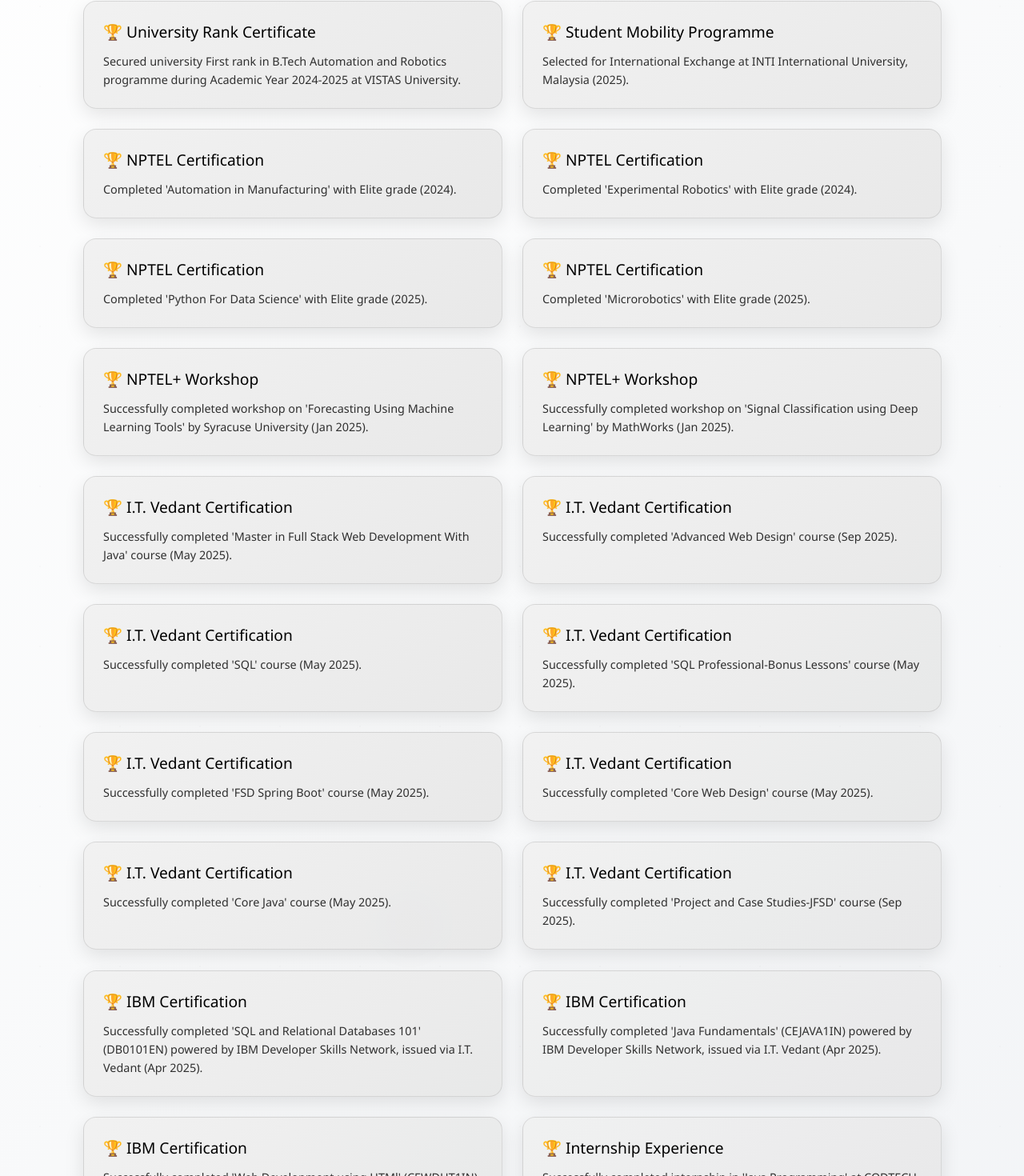
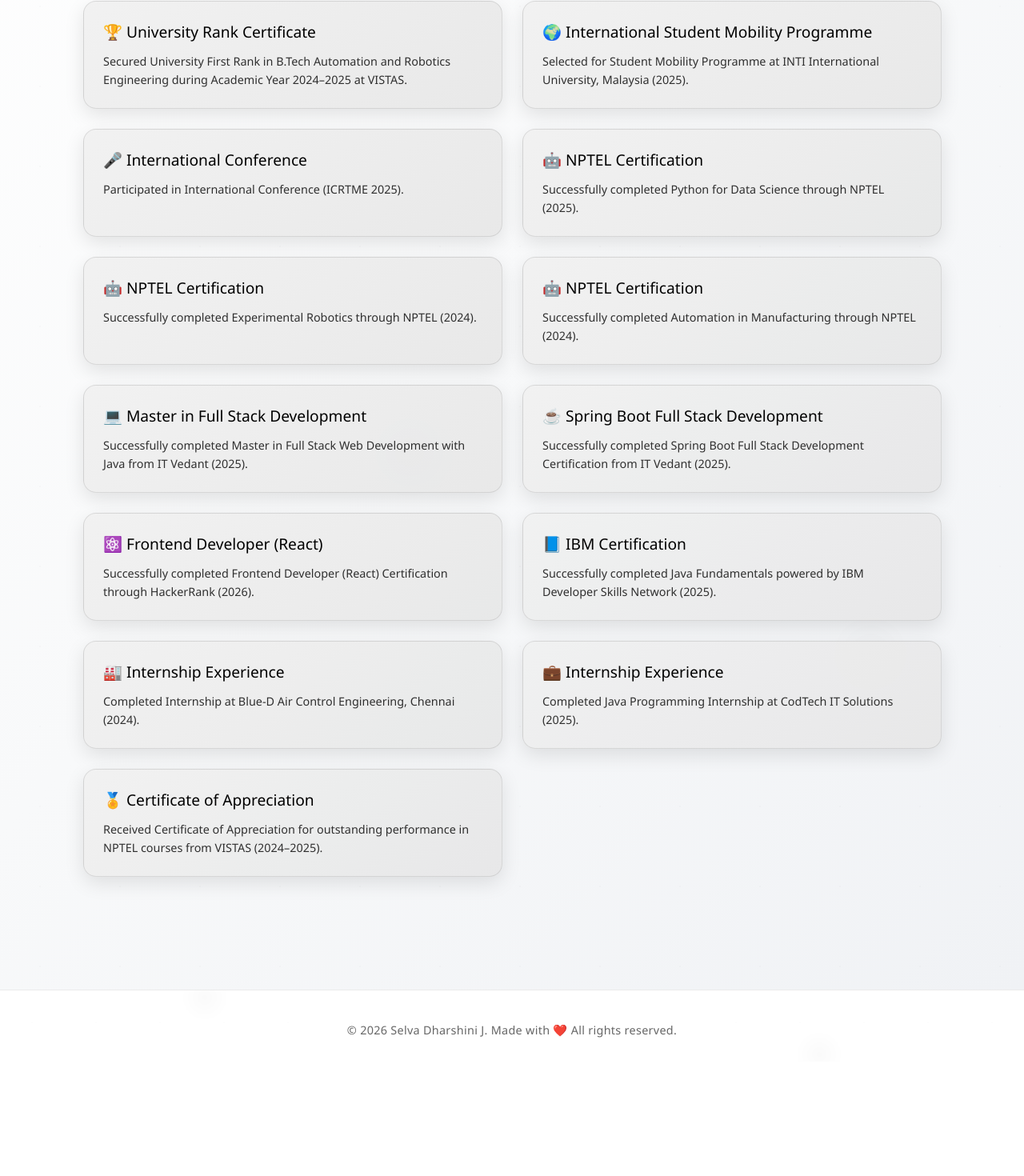
Before and after one commit to Dharshinijegan04/Portfolio, a React (Create React App) app in the folder my-portfolio/: page /Achievements in a window 1280 px wide. Shown: the part 442-1912 px from the top of the page at 80% size. After the commit the page ends 1769 px from the top, so only its background shows below. Built offline with nearby package versions, Linux system fonts and the light colour scheme.

Commit message:
Updated portfolio achievements section

```diff
--- a/my-portfolio/package.json
+++ b/my-portfolio/package.json
@@ -7,6 +7,7 @@
     "@testing-library/jest-dom": "^6.8.0",
     "@testing-library/react": "^16.3.0",
     "@testing-library/user-event": "^13.5.0",
+    "framer-motion": "^12.40.0",
     "react": "^19.1.1",
     "react-dom": "^19.1.1",
     "react-icons": "^5.6.0",
--- a/my-portfolio/src/components/Achievements.js
+++ b/my-portfolio/src/components/Achievements.js
@@ -4,127 +4,91 @@
 function Achievements() {
   const achievements = [
     {
-      title: "University Rank Certificate",
-      detail: "Secured university First rank in B.Tech Automation and Robotics programme during Academic Year 2022-2023 at VISTAS University."
+      title: "🏆 University Rank Certificate",
+      detail:
+        "Secured University First Rank in B.Tech Automation and Robotics Engineering during Academic Year 2022–2023 at VISTAS."
     },
     {
-      title: "University Rank Certificate",
-      detail: "Secured university First rank in B.Tech Automation and Robotics programme during Academic Year 2023-2024 at VISTAS University."
+      title: "🏆 University Rank Certificate",
+      detail:
+        "Secured University First Rank in B.Tech Automation and Robotics Engineering during Academic Year 2023–2024 at VISTAS."
     },
     {
-      title: "University Rank Certificate",
-      detail: "Secured university First rank in B.Tech Automation and Robotics programme during Academic Year 2024-2025 at VISTAS University."
+      title: "🏆 University Rank Certificate",
+      detail:
+        "Secured University First Rank in B.Tech Automation and Robotics Engineering during Academic Year 2024–2025 at VISTAS."
     },
     {
-      title: "Student Mobility Programme",
-      detail: "Selected for International Exchange at INTI International University, Malaysia (2025)."
+      title: "🌍 International Student Mobility Programme",
+      detail:
+        "Selected for Student Mobility Programme at INTI International University, Malaysia (2025)."
     },
     {
-      title: "NPTEL Certification",
-      detail: "Completed 'Automation in Manufacturing' with Elite grade (2024)."
+      title: "🎤 International Conference",
+      detail:
+        "Participated in International Conference (ICRTME 2025)."
     },
     {
-      title: "NPTEL Certification",
-      detail: "Completed 'Experimental Robotics' with Elite grade (2024)."
+      title: "🤖 NPTEL Certification",
+      detail:
+        "Successfully completed Python for Data Science through NPTEL (2025)."
     },
     {
-      title: "NPTEL Certification",
-      detail: "Completed 'Python For Data Science' with Elite grade (2025)."
+      title: "🤖 NPTEL Certification",
+      detail:
+        "Successfully completed Experimental Robotics through NPTEL (2024)."
     },
     {
-      title: "NPTEL Certification",
-      detail: "Completed 'Microrobotics' with Elite grade (2025)."
+      title: "🤖 NPTEL Certification",
+      detail:
+        "Successfully completed Automation in Manufacturing through NPTEL (2024)."
     },
     {
-     title: "NPTEL+ Workshop",
-      detail: "Successfully completed workshop on 'Forecasting Using Machine Learning Tools' by Syracuse University (Jan 2025)."
+      title: "💻 Master in Full Stack Development",
+      detail:
+        "Successfully completed Master in Full Stack Web Development with Java from IT Vedant (2025)."
     },
     {
-      title: "NPTEL+ Workshop",
-      detail: "Successfully completed workshop on 'Signal Classification using Deep Learning' by MathWorks (Jan 2025)."
+      title: "☕ Spring Boot Full Stack Development",
+      detail:
+        "Successfully completed Spring Boot Full Stack Development Certification from IT Vedant (2025)."
     },
     {
-      title: "I.T. Vedant Certification",
-      detail: "Successfully completed 'Master in Full Stack Web Development With Java' course (May 2025)."
+      title: "⚛️ Frontend Developer (React)",
+      detail:
+        "Successfully completed Frontend Developer (React) Certification through HackerRank (2026)."
     },
     {
-      title: "I.T. Vedant Certification",
-      detail: "Successfully completed 'Advanced Web Design' course (Sep 2025)."
+      title: "📘 IBM Certification",
+      detail:
+        "Successfully completed Java Fundamentals powered by IBM Developer Skills Network (2025)."
     },
     {
-      title: "I.T. Vedant Certification",
-      detail: "Successfully completed 'SQL' course (May 2025)."
+      title: "🏭 Internship Experience",
+      detail:
+        "Completed Internship at Blue-D Air Control Engineering, Chennai (2024)."
     },
     {
-      title: "I.T. Vedant Certification",
-      detail: "Successfully completed 'SQL Professional-Bonus Lessons' course (May 2025)."
+      title: "💼 Internship Experience",
+      detail:
+        "Completed Java Programming Internship at CodTech IT Solutions (2025)."
     },
     {
-      title: "I.T. Vedant Certification",
-      detail: "Successfully completed 'FSD Spring Boot' course (May 2025)."
-    },
-    {
-      title: "I.T. Vedant Certification",
-      detail: "Successfully completed 'Core Web Design' course (May 2025)."
-    },
-    {
-      title: "I.T. Vedant Certification",
-      detail: "Successfully completed 'Core Java' course (May 2025)."
-    },
-    {
-      title: "I.T. Vedant Certification",
-      detail: "Successfully completed 'Project and Case Studies-JFSD' course (Sep 2025)."
-    },
-    {
-      title: "IBM Certification",
-      detail: "Successfully completed 'SQL and Relational Databases 101' (DB0101EN) powered by IBM Developer Skills Network, issued via I.T. Vedant (Apr 2025)."
-    },
-    {
-      title: "IBM Certification",
-      detail: "Successfully completed 'Java Fundamentals' (CEJAVA1IN) powered by IBM Developer Skills Network, issued via I.T. Vedant (Apr 2025)."
-    },
-    {
-      title: "IBM Certification",
-      detail: "Successfully completed 'Web Development using HTMl' (CEWDHT1IN) powered by IBM Developer Skills Network, issued via I.T. Vedant (Apr 2025)."
-    },
-    {
-      title: "Internship Experience",
-      detail: "Successfully completed internship in 'Java Programming' at CODTECH IT Solutions Pvt. Ltd. (Apr–May 2025)."
-    },
-    {
-      title: "Internship Experience",
-      detail: "Successfully completed internship at Blue-D Air Control Engineering, Chennai, focusing on production processes, project management, and inventory management (Dec 2024)."
-    },
-    {
-      title: "Times NIE National Aptitude Challenge",
-      detail: "Successfully participated in the Times NIE National Aptitude Challenge 2016-17 organized by The Times of India and BYJU'S."
-    },
-    {
-      title: "Times NIE National Aptitude Challenge",
-      detail: "Successfully participated in the Times NIE National Aptitude Challenge 2017-18 organized by The Times of India and BYJU'S."
-    },
-    {
-      title: "CADDAM Technologies Certification",
-      detail: "Successfully completed SolidWorks training with Grade A from CADDAM Technologies Pvt. Ltd. (Feb-Mar 2024)."
-    },
-    {
-      title: "Seed For Safety Certification",
-      detail: "Successfully completed training on Industrial Safety from ISO certified company Seed For Safety (Sep 2024)."
-    },
-    {
-      title: "Stay Safe Online Certification",
-      detail: "Successfully participated in online quiz on 'Secure Social Media Practices' organized by Ministry of Electronics & IT, Government of India (Mar-Apr 2023)."
+      title: "🏅 Certificate of Appreciation",
+      detail:
+        "Received Certificate of Appreciation for outstanding performance in NPTEL courses from VISTAS (2024–2025)."
     }
   ];
 
   return (
     <section className="achievements">
       <div className="achievements-container">
-        <h2>Achievements & Certifications</h2>
+        <h2>🏆 Achievements & Certifications</h2>
+
         <ul className="achievement-list">
           {achievements.map((item, index) => (
             <li key={index} className="achievement-item">
-              <h3>🏆 {item.title}</h3>
+              <h3>{item.title}</h3>
               <p>{item.detail}</p>
             </li>
           ))}
--- a/my-portfolio/src/components/Home.css
+++ b/my-portfolio/src/components/Home.css
@@ -1,4 +1,5 @@
 /* Home.css - Complete CSS with Light Animated Background */
+/* Removed dividers between buttons/socials, and made stat boxes smaller */
 
 /* ========== ANIMATED BACKGROUND STYLES ========== */
 .animated-bg {
@@ -307,54 +308,33 @@
   font-weight: 400;
 }
 
-/* STATS SECTION */
+/* STATS SECTION - REMOVED extra stats line */
 .stats {
-  font-size: 1.2rem !important;
-  margin: 30px auto !important;
-  padding: 0 !important;
-  color: #000000 !important;
-  animation: scaleIn 1s ease 0.9s forwards;
-  opacity: 0;
-  transform: scale(0.9);
-  background: transparent !important;
-  border: none !important;
-  box-shadow: none !important;
-  backdrop-filter: none !important;
-  font-weight: 400;
-  letter-spacing: 0.3px;
-  text-align: center;
-  display: block;
-  width: fit-content;
-  max-width: 100%;
+  display: none; /* Hiding the separate stats line to remove dividers */
 }
 
-.stats .bold-text {
-  color: #000000 !important;
-  font-weight: 400;
-}
-
-/* Statistics Container */
+/* Statistics Container - Smaller boxes */
 .stats-container {
   display: flex;
   justify-content: center;
-  gap: 2rem;
-  margin-top: 3rem;
-  padding-top: 2rem;
-  border-top: 1px solid rgba(0, 0, 0, 0.1);
+  gap: 1.5rem;
+  margin-top: 2rem;
+  padding-top: 1.5rem;
   animation: fadeIn 1s ease 1.1s forwards;
   opacity: 0;
   flex-wrap: wrap;
+  border-top: none; /* Removed border line */
 }
 
-/* STAT BOX */
+/* STAT BOX - Made smaller */
 .stat-box {
   text-align: center;
-  padding: 1.5rem;
+  padding: 0.8rem 1.2rem;
   background: linear-gradient(145deg, rgba(240, 240, 240, 0.9), rgba(230, 230, 230, 0.9));
   border-radius: 12px;
   transition: all 0.4s cubic-bezier(0.175, 0.885, 0.32, 1.275);
   cursor: pointer;
-  min-width: 120px;
+  min-width: 90px;
   border: 1px solid rgba(0, 0, 0, 0.1);
   box-shadow: 0 8px 25px rgba(0, 0, 0, 0.1);
   position: relative;
@@ -379,20 +359,20 @@
 
 /* Hover effects for stat box */
 .stat-box:hover {
-  transform: translateY(-5px) scale(1.05);
+  transform: translateY(-3px) scale(1.03);
   box-shadow:
-    0 15px 35px rgba(0, 0, 0, 0.15),
-    0 0 20px rgba(0, 0, 0, 0.1);
+    0 12px 28px rgba(0, 0, 0, 0.12),
+    0 0 15px rgba(0, 0, 0, 0.08);
   background: linear-gradient(145deg, rgba(245, 245, 245, 0.9), rgba(235, 235, 235, 0.9));
 }
 
 .stat-box h2 {
-  font-size: 2.5rem;
+  font-size: 1.6rem;
   background: linear-gradient(135deg, #333333, #666666);
   background-clip: text;
   -webkit-background-clip: text;
   -webkit-text-fill-color: transparent;
-  margin-bottom: 0.5rem;
+  margin-bottom: 0.25rem;
   font-weight: 600;
   transition: all 0.3s ease;
 }
@@ -402,25 +382,25 @@
 }
 
 .stat-box p {
-  font-size: 0.9rem;
+  font-size: 0.7rem;
   color: #666;
   margin: 0;
   font-weight: 500;
   text-transform: uppercase;
-  letter-spacing: 0.5px;
+  letter-spacing: 0.3px;
   transition: all 0.3s ease;
 }
 
 .stat-box:hover p {
-  letter-spacing: 1px;
+  letter-spacing: 0.5px;
 }
 
-/* BUTTONS */
+/* BUTTONS - No dividers */
 .buttons {
   display: flex;
   justify-content: center;
   gap: 20px;
-  margin: 40px 0;
+  margin: 40px 0 30px 0;
   flex-wrap: wrap;
   animation: fadeIn 1s ease 1.3s forwards;
   opacity: 0;
@@ -430,7 +410,7 @@
   display: inline-flex;
   align-items: center;
   justify-content: center;
-  padding: 15px 30px;
+  padding: 12px 28px;
   border-radius: 12px;
   font-weight: 400;
   text-decoration: none;
@@ -438,11 +418,11 @@
   position: relative;
   overflow: hidden;
   border: 1px solid rgba(0, 0, 0, 0.1);
-  min-width: 180px;
+  min-width: 160px;
   background: linear-gradient(145deg, rgba(240, 240, 240, 0.9), rgba(230, 230, 230, 0.9));
   color: #000000;
   box-shadow: 0 8px 25px rgba(0, 0, 0, 0.1);
-  font-size: 1rem;
+  font-size: 0.95rem;
   cursor: pointer;
 }
 
@@ -463,20 +443,20 @@
 }
 
 .btn-primary:hover, .btn-secondary:hover {
-  transform: translateY(-5px) scale(1.05);
+  transform: translateY(-3px) scale(1.03);
   box-shadow:
-    0 15px 35px rgba(0, 0, 0, 0.15),
-    0 0 20px rgba(0, 0, 0, 0.1);
+    0 12px 28px rgba(0, 0, 0, 0.12),
+    0 0 15px rgba(0, 0, 0, 0.08);
   background: linear-gradient(145deg, rgba(245, 245, 245, 0.9), rgba(235, 235, 235, 0.9));
   color: #000000;
 }
 
-/* SOCIAL LINKS */
+/* SOCIAL LINKS - No dividers */
 .socials {
   display: flex;
   justify-content: center;
   gap: 20px;
-  margin-top: 30px;
+  margin-top: 20px;
   animation: fadeIn 1s ease 1.5s forwards;
   opacity: 0;
 }
@@ -485,7 +465,7 @@
   display: inline-flex;
   align-items: center;
   justify-content: center;
-  padding: 12px 25px;
+  padding: 10px 22px;
   background: linear-gradient(145deg, rgba(240, 240, 240, 0.9), rgba(230, 230, 230, 0.9));
   color: #000000;
   text-decoration: none;
@@ -495,14 +475,14 @@
   border: 1px solid rgba(0, 0, 0, 0.1);
   backdrop-filter: blur(10px);
   box-shadow: 0 5px 15px rgba(0, 0, 0, 0.08);
-  font-size: 1rem;
-  min-width: 140px;
+  font-size: 0.95rem;
+  min-width: 120px;
 }
 
 .socials a:hover {
-  transform: translateY(-3px) scale(1.05);
+  transform: translateY(-2px) scale(1.03);
   background: linear-gradient(145deg, rgba(245, 245, 245, 0.9), rgba(235, 235, 235, 0.9));
-  box-shadow: 0 10px 25px rgba(0, 0, 0, 0.15);
+  box-shadow: 0 8px 20px rgba(0, 0, 0, 0.12);
   color: #000000;
   border-color: rgba(0, 0, 0, 0.15);
 }
@@ -633,20 +613,16 @@
     max-width: 800px;
   }
 
-  .stats {
-    font-size: 1.15rem !important;
-  }
-
   .stats-container {
-    gap: 1.5rem;
+    gap: 1.2rem;
   }
 
   .stat-box {
-    padding: 1.2rem;
+    padding: 0.7rem 1rem;
   }
 
   .stat-box h2 {
-    font-size: 2.2rem;
+    font-size: 1.4rem;
   }
 }
 
@@ -665,26 +641,26 @@
     max-width: 700px;
   }
 
-  .stats {
-    font-size: 1.1rem !important;
-  }
-
   .overlay {
     padding: 70px 30px;
     width: 95%;
   }
 
   .stats-container {
-    gap: 1.2rem;
+    gap: 1rem;
   }
 
   .stat-box {
-    padding: 1rem;
-    min-width: 100px;
+    padding: 0.6rem 0.9rem;
+    min-width: 80px;
   }
 
   .stat-box h2 {
-    font-size: 2rem;
+    font-size: 1.3rem;
+  }
+
+  .stat-box p {
+    font-size: 0.65rem;
   }
 
   .orb-1, .orb-2, .orb-3 {
@@ -730,34 +706,29 @@
     margin-bottom: 20px;
   }
 
-  .stats {
-    font-size: 1rem !important;
-    margin: 25px 0 !important;
-  }
-
   .buttons {
     flex-direction: column;
     align-items: center;
-    gap: 15px;
-    margin: 35px 0;
+    gap: 12px;
+    margin: 30px 0 25px 0;
   }
 
   .btn-primary, .btn-secondary {
     width: 100%;
-    max-width: 280px;
-    padding: 14px 25px;
+    max-width: 260px;
+    padding: 12px 22px;
   }
 
   .socials {
     flex-direction: column;
     align-items: center;
-    gap: 12px;
+    gap: 10px;
   }
 
   .socials a {
     width: 100%;
-    max-width: 220px;
-    padding: 12px 20px;
+    max-width: 200px;
+    padding: 10px 18px;
   }
 
   .floating-icon {
@@ -765,22 +736,22 @@
   }
 
   .stats-container {
-    gap: 1rem;
-    margin-top: 2rem;
-    padding-top: 1.5rem;
+    gap: 0.8rem;
+    margin-top: 1.5rem;
+    padding-top: 1rem;
   }
 
   .stat-box {
-    padding: 0.8rem;
-    min-width: 90px;
+    padding: 0.5rem 0.8rem;
+    min-width: 70px;
   }
 
   .stat-box h2 {
-    font-size: 1.8rem;
+    font-size: 1.2rem;
   }
 
   .stat-box p {
-    font-size: 0.8rem;
+    font-size: 0.6rem;
   }
 
   .cert-badge {
@@ -813,31 +784,34 @@
     margin-bottom: 18px;
   }
 
-  .stats {
-    font-size: 0.95rem !important;
-    margin: 20px 0 !important;
-  }
-
   .btn-primary, .btn-secondary {
-    padding: 12px 20px;
-    font-size: 0.95rem;
+    padding: 10px 18px;
+    font-size: 0.9rem;
     min-width: auto;
   }
 
   .socials a {
-    padding: 10px 18px;
-    font-size: 0.95rem;
+    padding: 8px 16px;
+    font-size: 0.9rem;
   }
 
   .stats-container {
-    flex-direction: column;
-    align-items: center;
-    gap: 1rem;
+    flex-direction: row;
+    justify-content: center;
+    gap: 0.7rem;
   }
 
   .stat-box {
-    width: 100%;
-    max-width: 200px;
+    padding: 0.4rem 0.7rem;
+    min-width: 65px;
+  }
+
+  .stat-box h2 {
+    font-size: 1.1rem;
+  }
+
+  .stat-box p {
+    font-size: 0.55rem;
   }
 
   .certifications {
```
Also changed, not shown: 1 other file (tests, documents, lock files or other folders).
